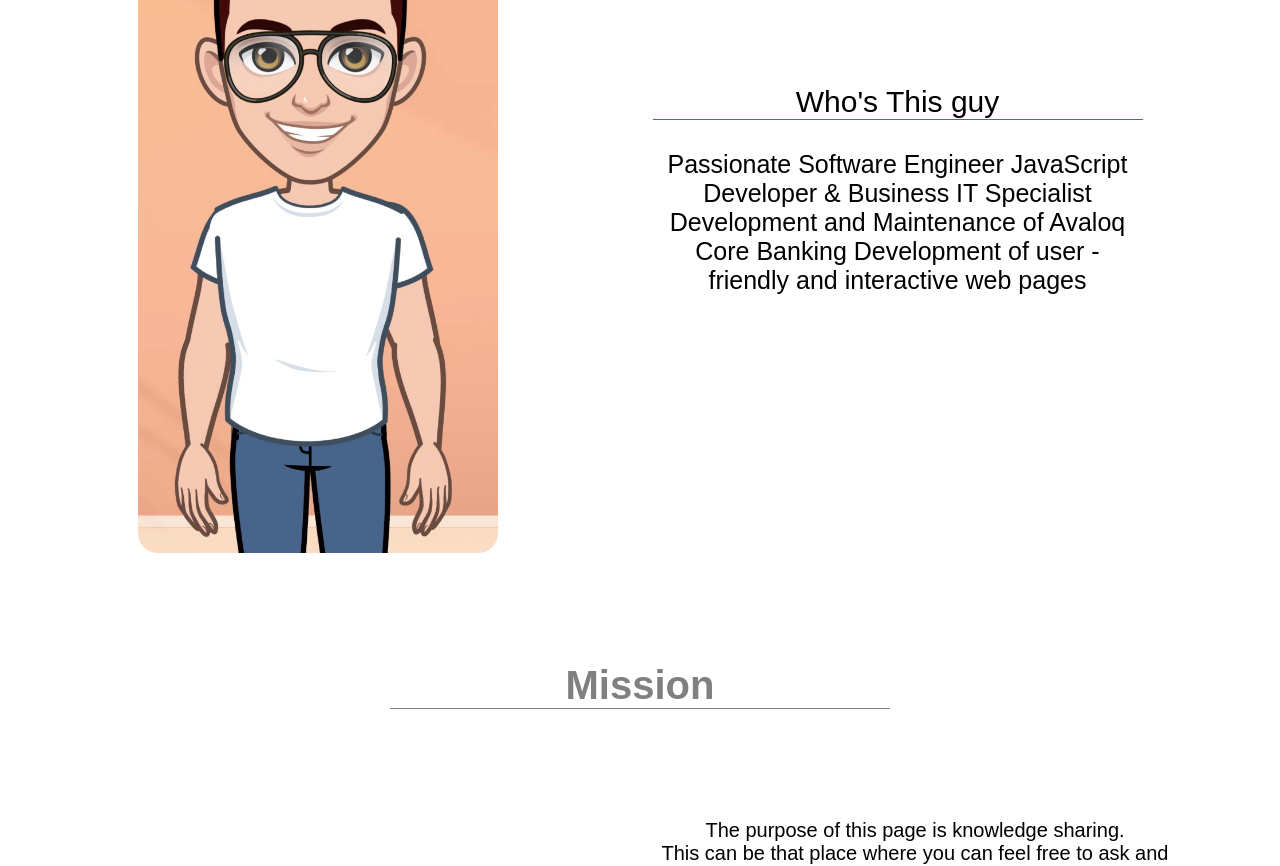
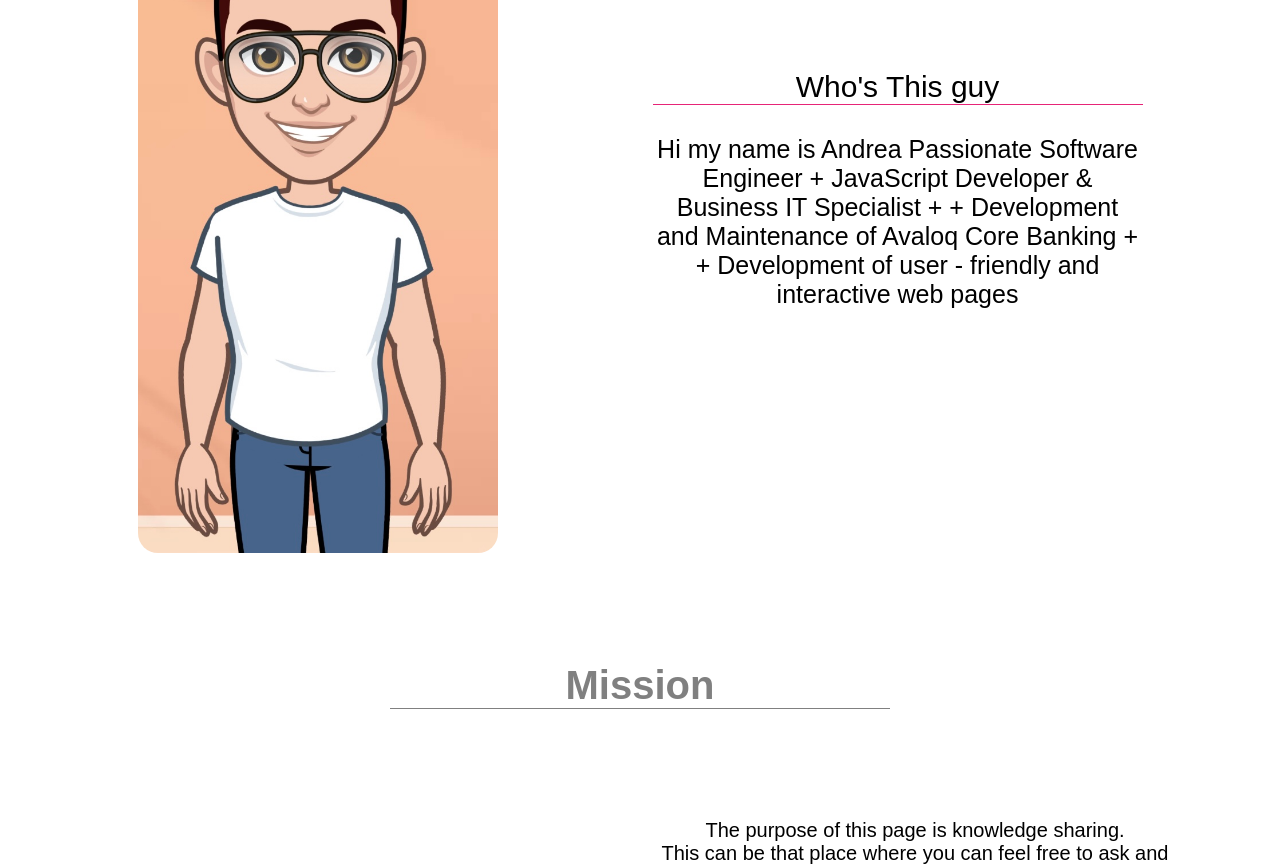
Before and after one commit to Andy2Sign/My-Portfolio, a React (Create React App) app: page / in a window 1280 px wide. Shown: the part 1220-2086 px from the top of the page. Built offline with nearby package versions, Linux system fonts and the light colour scheme; a web font is replaced by a local one.

Commit message:
string in data

```diff
--- a/src/data/engData.js
+++ b/src/data/engData.js
@@ -2,7 +2,7 @@
         id: 1,
         //img: "https://media.istockphoto.com/id/1160791767/it/foto/cavallo-che-ride.jpg?b=1&s=170667a&w=0&k=20&c=pdXu_JNb1_RFsmqBqw__rrfbQY3sgOCKATmE03cFrNA=",
         title: "Who's This guy",
-        text: "Passionate Software Engineer JavaScript Developer & Business IT Specialist Development and Maintenance of Avaloq Core Banking Development of user - friendly and interactive web pages"
+        text: "Hi my name is Andrea Passionate Software Engineer + JavaScript Developer & Business IT Specialist + + Development and Maintenance of Avaloq Core Banking +  + Development of user - friendly and interactive web pages"
     }
     // {
     //     id: 2,
--- a/src/data/itaData.js
+++ b/src/data/itaData.js
@@ -2,7 +2,7 @@
     id: 1,
     //img: "https://media.istockphoto.com/id/1160791767/it/foto/cavallo-che-ride.jpg?b=1&s=170667a&w=0&k=20&c=pdXu_JNb1_RFsmqBqw__rrfbQY3sgOCKATmE03cFrNA=",
     title: "Chi è?",
-    text: "Cijbkdsjbvckdjsvbdskfjvbdskjvbdsjkcvbsdk",
+    text: "Ciao, mi chiamo Andrea",
 }, ];
 
 export default itaData;
```
